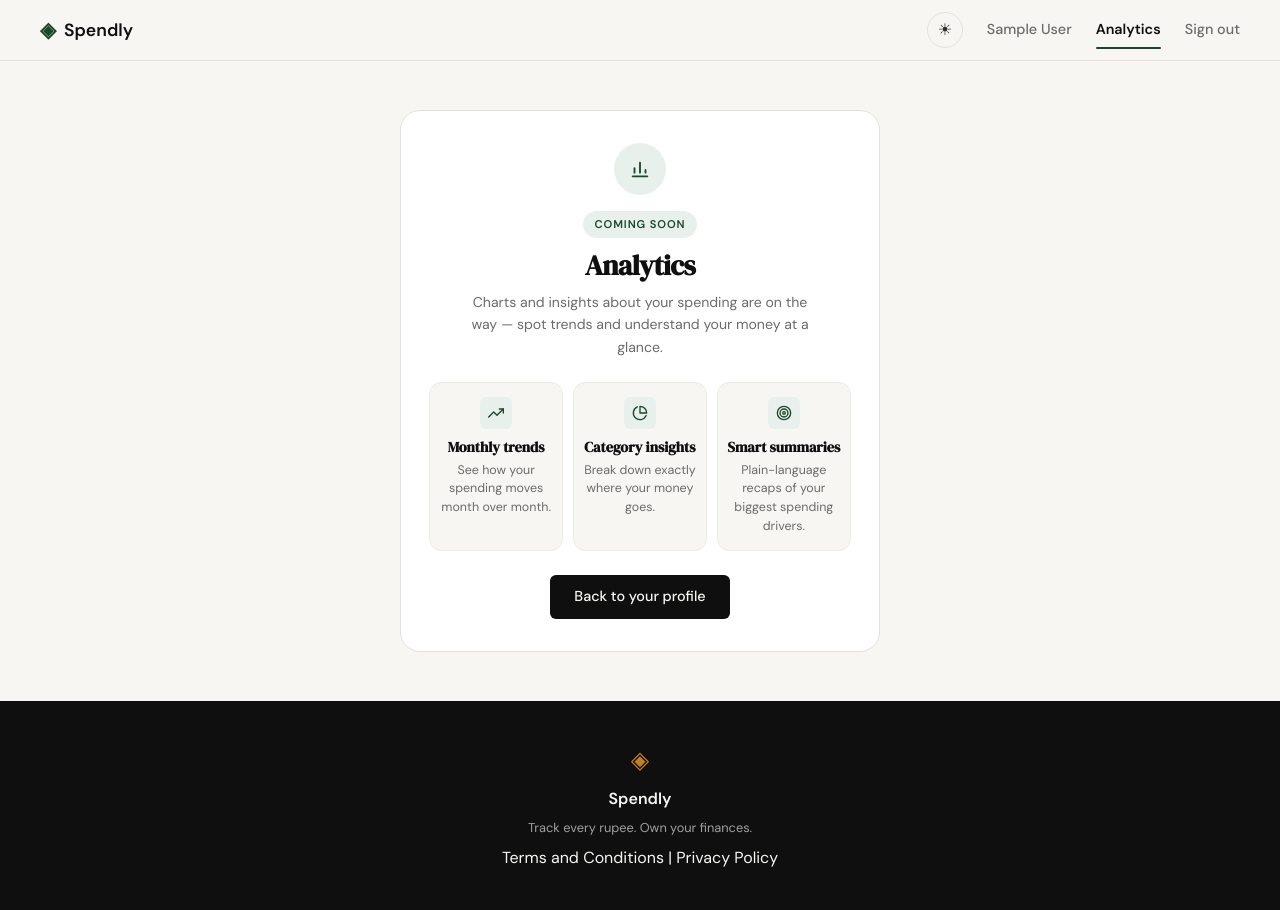
After one commit to salik702/Expense-Tracker, a Flask app: page /analytics in a window 1280 px wide. The commit adds this page. Run offline with Flask 3, Linux system fonts and the light colour scheme; the visitor is signed in with stand-in values (Sample User, id 1).

Commit message:
Add analytics page with active nav styling

```diff
--- a/app.py
+++ b/app.py
@@ -288,6 +288,13 @@ def profile():
     )
 
 
+@app.route("/analytics")
+def analytics():
+    if not session.get("user_id"):
+        return redirect(url_for("login"))
+    return render_template("analytics.html")
+
+
 @app.route("/expenses/add")
 def add_expense():
     return "Add expense — coming in Step 7"
--- /dev/null
+++ b/opencode.json
@@ -0,0 +1,4 @@
+{
+  "$schema": "https://opencode.ai/config.json",
+  "lsp": true
+}
--- /dev/null
+++ b/static/css/analytics.css
@@ -0,0 +1,153 @@
+/* ------------------------------------------------------------------ */
+/* Analytics page                                                      */
+/* ------------------------------------------------------------------ */
+
+.analytics {
+    max-width: var(--max-width);
+    margin: 0 auto;
+    padding: 2rem;
+    display: flex;
+    align-items: center;
+    justify-content: center;
+    min-height: calc(100vh - 60px - 100px);
+}
+
+.analytics-coming-soon {
+    width: 100%;
+    max-width: 480px;
+    text-align: center;
+    background: var(--paper-card);
+    border: 1px solid var(--border);
+    border-radius: var(--radius-lg);
+    padding: 2rem 1.75rem;
+}
+
+/* ------------------------------------------------------------------ */
+/* Hero icon                                                           */
+/* ------------------------------------------------------------------ */
+
+.analytics-icon {
+    width: 52px;
+    height: 52px;
+    margin: 0 auto 0.9rem;
+    border-radius: 50%;
+    background: var(--accent-light);
+    color: var(--accent);
+    display: flex;
+    align-items: center;
+    justify-content: center;
+}
+
+.analytics-icon svg {
+    width: 22px;
+    height: 22px;
+}
+
+/* ------------------------------------------------------------------ */
+/* Headline                                                            */
+/* ------------------------------------------------------------------ */
+
+.analytics-pill {
+    display: inline-block;
+    font-size: 0.7rem;
+    font-weight: 600;
+    letter-spacing: 0.08em;
+    text-transform: uppercase;
+    color: var(--accent);
+    background: var(--accent-light);
+    border-radius: 999px;
+    padding: 0.28rem 0.7rem;
+    margin-bottom: 0.75rem;
+}
+
+.analytics-title {
+    font-family: var(--font-display);
+    font-size: clamp(1.4rem, 2.8vw, 1.75rem);
+    line-height: 1.1;
+    letter-spacing: -0.02em;
+    color: var(--ink);
+    margin-bottom: 0.6rem;
+}
+
+.analytics-subtitle {
+    font-size: 0.88rem;
+    line-height: 1.6;
+    color: var(--ink-muted);
+    max-width: 360px;
+    margin: 0 auto 1.5rem;
+}
+
+/* ------------------------------------------------------------------ */
+/* Feature teasers                                                     */
+/* ------------------------------------------------------------------ */
+
+.analytics-features {
+    display: grid;
+    grid-template-columns: repeat(3, 1fr);
+    gap: 0.6rem;
+    text-align: center;
+    margin-bottom: 1.5rem;
+}
+
+.analytics-feature {
+    display: flex;
+    flex-direction: column;
+    align-items: center;
+    gap: 0.4rem;
+    background: var(--paper);
+    border: 1px solid var(--border-soft);
+    border-radius: var(--radius-md);
+    padding: 0.9rem 0.6rem;
+}
+
+.analytics-feature-icon {
+    flex-shrink: 0;
+    width: 32px;
+    height: 32px;
+    border-radius: var(--radius-sm);
+    background: var(--accent-light);
+    color: var(--accent);
+    display: flex;
+    align-items: center;
+    justify-content: center;
+}
+
+.analytics-feature-icon svg {
+    width: 16px;
+    height: 16px;
+}
+
+.analytics-feature h3 {
+    font-family: var(--font-display);
+    font-size: 0.9rem;
+    color: var(--ink);
+    margin-bottom: 0.1rem;
+}
+
+.analytics-feature p {
+    font-size: 0.78rem;
+    color: var(--ink-muted);
+    line-height: 1.5;
+}
+
+/* ------------------------------------------------------------------ */
+/* Responsive                                                          */
+/* ------------------------------------------------------------------ */
+
+@media (max-width: 600px) {
+    .analytics {
+        padding: 1.5rem 1rem;
+    }
+
+    .analytics-coming-soon {
+        padding: 1.5rem 1.15rem;
+    }
+
+    .analytics-features {
+        grid-template-columns: 1fr;
+    }
+
+    .analytics-feature {
+        padding: 0.75rem 0.95rem;
+    }
+}
--- a/static/css/style.css
+++ b/static/css/style.css
@@ -167,6 +167,24 @@ a { color: inherit; text-decoration: none; }
 
 .nav-links a { color: var(--ink-muted); transition: color 0.2s; }
 .nav-links a:hover { color: var(--ink); }
+
+.nav-link { position: relative; }
+
+.nav-link.is-active {
+    color: var(--ink);
+    font-weight: 600;
+}
+
+.nav-link.is-active::after {
+    content: "";
+    position: absolute;
+    left: 0;
+    right: 0;
+    bottom: -7px;
+    height: 2px;
+    background: var(--accent);
+    border-radius: 2px;
+}
 
 .nav-cta {
     background: var(--ink) !important;
--- /dev/null
+++ b/templates/analytics.html
@@ -0,0 +1,74 @@
+{% extends "base.html" %}
+
+{% block title %}Analytics — Spendly{% endblock %}
+
+{% block head %}
+<link rel="stylesheet" href="{{ url_for('static', filename='css/analytics.css') }}">
+{% endblock %}
+
+{% block content %}
+
+<section class="analytics">
+    <div class="analytics-coming-soon">
+        <div class="analytics-icon" aria-hidden="true">
+            <svg viewBox="0 0 24 24" fill="none" stroke="currentColor" stroke-width="2" stroke-linecap="round" stroke-linejoin="round">
+                <line x1="4" y1="20" x2="20" y2="20"></line>
+                <line x1="6" y1="16" x2="6" y2="11"></line>
+                <line x1="12" y1="16" x2="12" y2="5"></line>
+                <line x1="18" y1="16" x2="18" y2="13"></line>
+            </svg>
+        </div>
+
+        <span class="analytics-pill">Coming soon</span>
+
+        <h1 class="analytics-title">Analytics</h1>
+
+        <p class="analytics-subtitle">
+            Charts and insights about your spending are on the way — spot trends and understand your money at a glance.
+        </p>
+
+        <div class="analytics-features">
+            <div class="analytics-feature">
+                <span class="analytics-feature-icon" aria-hidden="true">
+                    <svg viewBox="0 0 24 24" fill="none" stroke="currentColor" stroke-width="2" stroke-linecap="round" stroke-linejoin="round">
+                        <polyline points="23 6 13.5 15.5 8.5 10.5 1 18"></polyline>
+                        <polyline points="17 6 23 6 23 12"></polyline>
+                    </svg>
+                </span>
+                <div>
+                    <h3>Monthly trends</h3>
+                    <p>See how your spending moves month over month.</p>
+                </div>
+            </div>
+            <div class="analytics-feature">
+                <span class="analytics-feature-icon" aria-hidden="true">
+                    <svg viewBox="0 0 24 24" fill="none" stroke="currentColor" stroke-width="2" stroke-linecap="round" stroke-linejoin="round">
+                        <path d="M21.21 15.89A10 10 0 1 1 8 2.83"></path>
+                        <path d="M22 12A10 10 0 0 0 12 2v10z"></path>
+                    </svg>
+                </span>
+                <div>
+                    <h3>Category insights</h3>
+                    <p>Break down exactly where your money goes.</p>
+                </div>
+            </div>
+            <div class="analytics-feature">
+                <span class="analytics-feature-icon" aria-hidden="true">
+                    <svg viewBox="0 0 24 24" fill="none" stroke="currentColor" stroke-width="2" stroke-linecap="round" stroke-linejoin="round">
+                        <circle cx="12" cy="12" r="10"></circle>
+                        <circle cx="12" cy="12" r="6"></circle>
+                        <circle cx="12" cy="12" r="2"></circle>
+                    </svg>
+                </span>
+                <div>
+                    <h3>Smart summaries</h3>
+                    <p>Plain-language recaps of your biggest spending drivers.</p>
+                </div>
+            </div>
+        </div>
+
+        <a href="{{ url_for('profile') }}" class="btn-primary">Back to your profile</a>
+    </div>
+</section>
+
+{% endblock %}
--- a/templates/base.html
+++ b/templates/base.html
@@ -36,7 +36,8 @@
                     <span class="theme-icon theme-icon-moon" aria-hidden="true">☾</span>
                 </button>
                 {% if session.get('user_id') %}
-                    <a href="{{ url_for('profile') }}">{{ session.get('name', 'Account') }}</a>
+                    <a href="{{ url_for('profile') }}" class="nav-link{% if request.endpoint == 'profile' %} is-active{% endif %}">{{ session.get('name', 'Account') }}</a>
+                    <a href="{{ url_for('analytics') }}" class="nav-link{% if request.endpoint == 'analytics' %} is-active{% endif %}">Analytics</a>
                     <a href="{{ url_for('logout') }}">Sign out</a>
                 {% else %}
                     <a href="{{ url_for('login') }}">Sign in</a>
```
